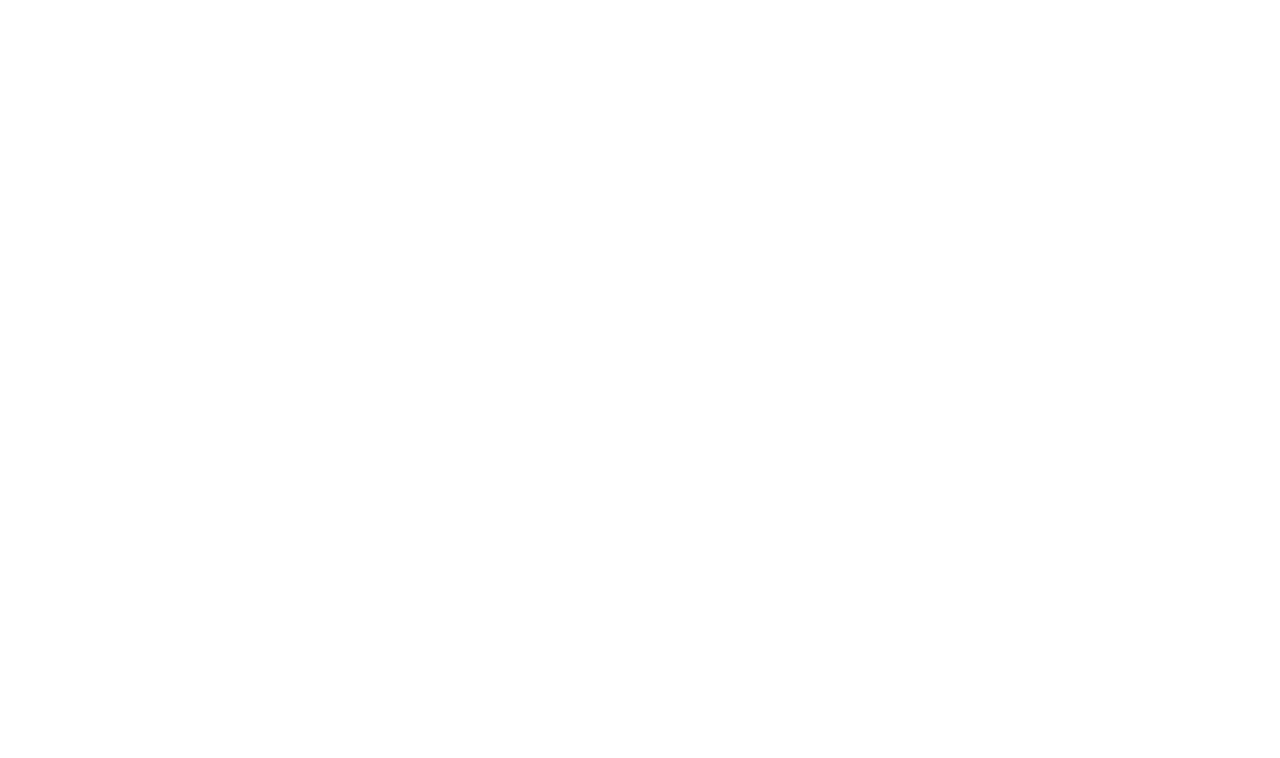
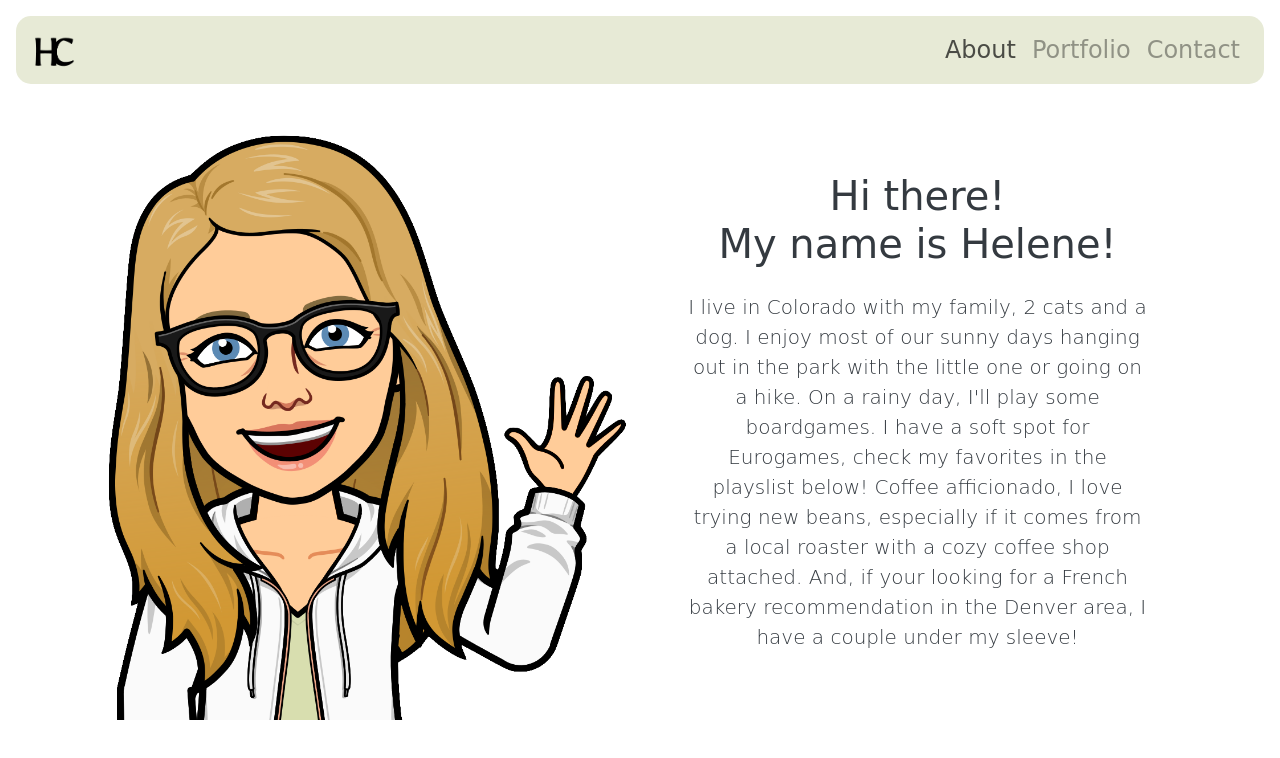
Before and after one commit to HlmHc79/01v2-First-Landing-Page-with-Bootstrap, a plain HTML site: page index.html in a window 1280 px wide. Drawn offline with nearby package versions, Linux system fonts and the light colour scheme; a web font is replaced by a local one.

Commit message:
set up nav

```diff
--- a/index.html
+++ b/index.html
@@ -4,10 +4,60 @@
     <meta charset="UTF-8">
     <meta http-equiv="X-UA-Compatible" content="IE=edge">
     <meta name="viewport" content="width=device-width, initial-scale=1.0">
+    <link rel="preconnect" href="https://fonts.googleapis.com">
+<link rel="preconnect" href="https://fonts.gstatic.com" crossorigin>
+<link href="https://fonts.googleapis.com/css2?family=Mirza:wght@400;500;600;700&display=swap" rel="stylesheet">
+    <link rel="stylesheet" href="https://cdn.jsdelivr.net/npm/bootstrap@4.0.0/dist/css/bootstrap.min.css" integrity="sha384-Gn5384xqQ1aoWXA+058RXPxPg6fy4IWvTNh0E263XmFcJlSAwiGgFAW/dAiS6JXm" crossorigin="anonymous">
     <link rel="stylesheet" href="style.css">
     <title>Helene HC</title>
 </head>
 <body>
+ <nav class="navbar fixed-top navbar-expand-md navbar-light">
+    <a href="index.html" class="navbar-brand brand-name">
+         <img class="logo" src="img/Logo.png" alt="logo">
+    </a>
+    <button class="navbar-toggler" type="button" data-toggle="collapse" data-target="#navbarNav" aria-controls="navbarNav" aria-expanded="false" aria-label="Toggle navigation">
+        <span class="navbar-toggler-icon"></span>
+    </button>
+    <div class="collapse navbar-collapse" id="navbarNav">
+        <ul class="navbar-nav">
+          <li class="nav-item active">
+            <a class="nav-link" href="#">About <span class="sr-only">(current)</span></a>
+          </li>
+          <li class="nav-item">
+            <a class="nav-link" href="#">Portfolio</a>
+          </li>
+          <li class="nav-item">
+            <a class="nav-link" href="#">Contact</a>
+          </li>
+        </ul>
+      </div>
+ </nav>
 
+ <section class="text-dark text-center text-sm-start hero">
+      <div class="container">
+        <div class="d-sm-flex align-items-center justify-content-between">
+
+            <img
+              class="img-fluid w-50 d-none d-md-block" src="img/greetings.png" alt="Hello Bitmoji"/>
+              <div>
+                <h1>Hi there! <br/> My name is Helene!</h1>
+                <p class="lead my-4 pr-5 pl-5">
+                    I live in Colorado with my family, 2 cats and a dog. I enjoy most of our sunny days hanging out in the park with the little one or going on a hike.
+                    On a rainy day, I'll play some boardgames. I have a soft spot for Eurogames, check my favorites in the playslist below!
+                    Coffee afficionado, I love trying new beans, especially if it comes from a local roaster with a cozy coffee shop attached.
+                    And, if your looking for a French bakery recommendation in the Denver area, I have a couple under my sleeve!
+                </p>
+              </div>
+
+          </div>
+     </div>
+</section>
+
+
+
+    <script src="https://code.jquery.com/jquery-3.2.1.slim.min.js" integrity="sha384-KJ3o2DKtIkvYIK3UENzmM7KCkRr/rE9/Qpg6aAZGJwFDMVNA/GpGFF93hXpG5KkN" crossorigin="anonymous"></script>
+    <script src="https://cdn.jsdelivr.net/npm/popper.js@1.12.9/dist/umd/popper.min.js" integrity="sha384-ApNbgh9B+Y1QKtv3Rn7W3mgPxhU9K/ScQsAP7hUibX39j7fakFPskvXusvfa0b4Q" crossorigin="anonymous"></script>
+    <script src="https://cdn.jsdelivr.net/npm/bootstrap@4.0.0/dist/js/bootstrap.min.js" integrity="sha384-JZR6Spejh4U02d8jOt6vLEHfe/JQGiRRSQQxSfFWpi1MquVdAyjUar5+76PVCmYl" crossorigin="anonymous"></script>
 </body>
 </html>
--- a/style.css
+++ b/style.css
@@ -0,0 +1,42 @@
+body {
+    font-family: 'Mirza', cursive;
+}
+
+.navbar {
+    background-color: #e7ead6;
+    margin:1em;
+    border-radius:15px;
+}
+
+.logo {
+    width:50px;
+}
+
+.navbar-brand {
+    font-size:1.5rem;
+}
+
+.navbar-nav .nav-link {
+text-align: right;
+font-size: 1.5rem;
+opacity: 0.75;
+}
+
+.navbar-toggler,
+.navbar-toggler:focus,
+.navbar-toggler:active,
+.navbar-toggler-icon:focus {
+    outline: none;
+    box-shadow: none;
+    border:solid 5px #dadec5;
+}
+
+.hero {
+    padding-top:8em;
+}
+
+@media (min-width: 768px) {
+    .navbar-expand-md .navbar-collapse {
+     justify-content:end;
+    }
+    }
```
Also changed, not shown: img/Logo.png (added), img/greetings.png (added).
